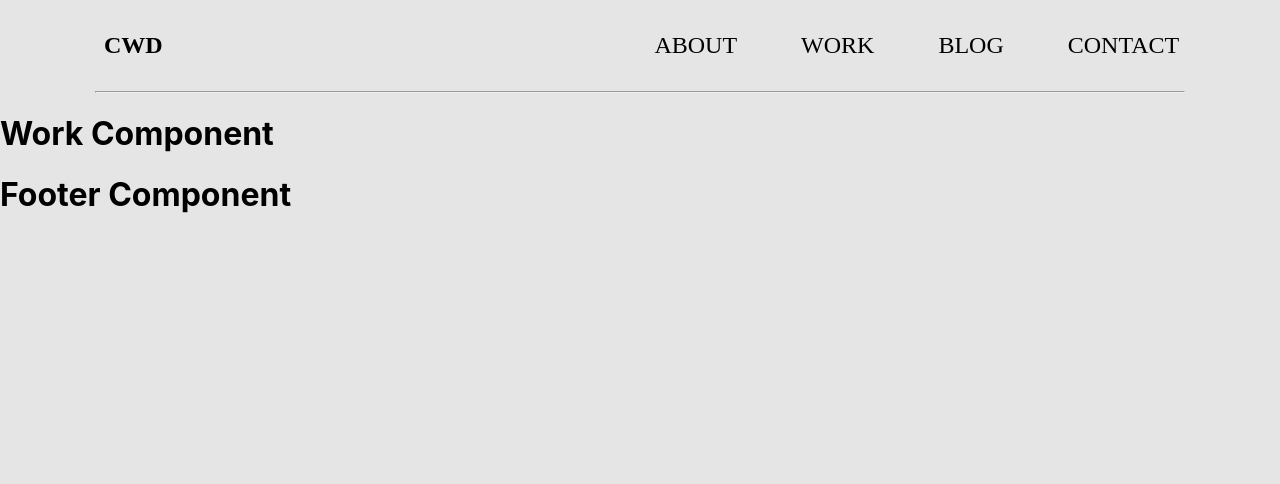
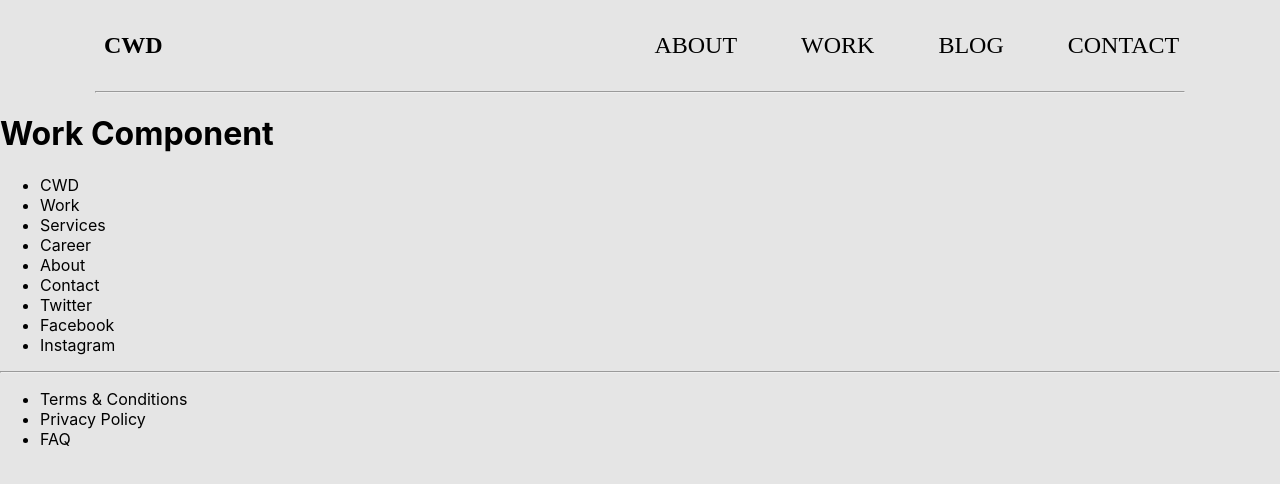
Before and after one commit to ltramos7/cwd-website-fe, a React (Create React App) app: page /work in a window 1280 px wide. Shown: the top 484 px of the page. Built offline with nearby package versions, Linux system fonts and the light colour scheme.

Commit message:
footer comp, no styling yet

```diff
--- a/src/components/global/footer/index.js
+++ b/src/components/global/footer/index.js
@@ -3,7 +3,73 @@ import React from 'react';
 class Footer extends React.Component{
     render(){
         return(
-            <h1>Footer Component</h1>
+            <footer>
+                <ul>
+                    <li>
+                        <a>
+                            CWD
+                        </a>
+                    </li>
+                    <li>
+                        <a>
+                            Work
+                        </a>
+                    </li>
+                    <li>
+                        <a>
+                            Services
+                        </a>
+                    </li>
+                    <li>
+                        <a>
+                            Career
+                        </a>
+                    </li>
+                    <li>
+                        <a>
+                            About
+                        </a>
+                    </li>
+                    <li>
+                        <a>
+                            Contact
+                        </a>
+                    </li>
+                    <li>
+                        <a>
+                            Twitter
+                        </a>
+                    </li>
+                    <li>
+                        <a>
+                            Facebook
+                        </a>
+                    </li>
+                    <li>
+                        <a>
+                            Instagram
+                        </a>
+                    </li>
+                </ul>
+                <hr />
+                <ul>
+                    <li>
+                        <a>
+                            Terms & Conditions
+                        </a>
+                    </li>
+                    <li>
+                        <a>
+                            Privacy Policy
+                        </a>
+                    </li>
+                    <li>
+                        <a>
+                            FAQ
+                        </a>
+                    </li>
+                </ul>
+            </footer>
         )
     }
 }
```
